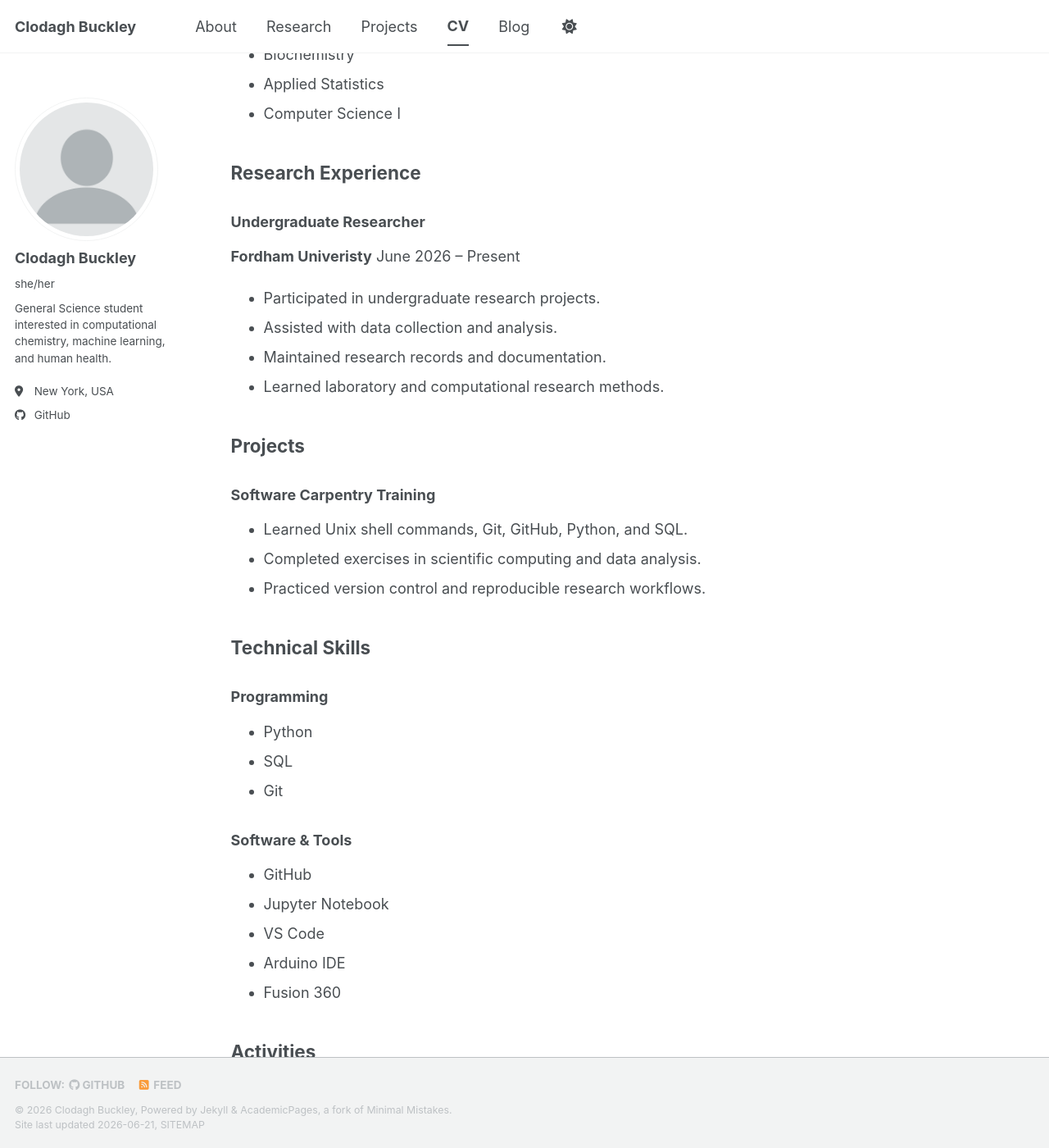
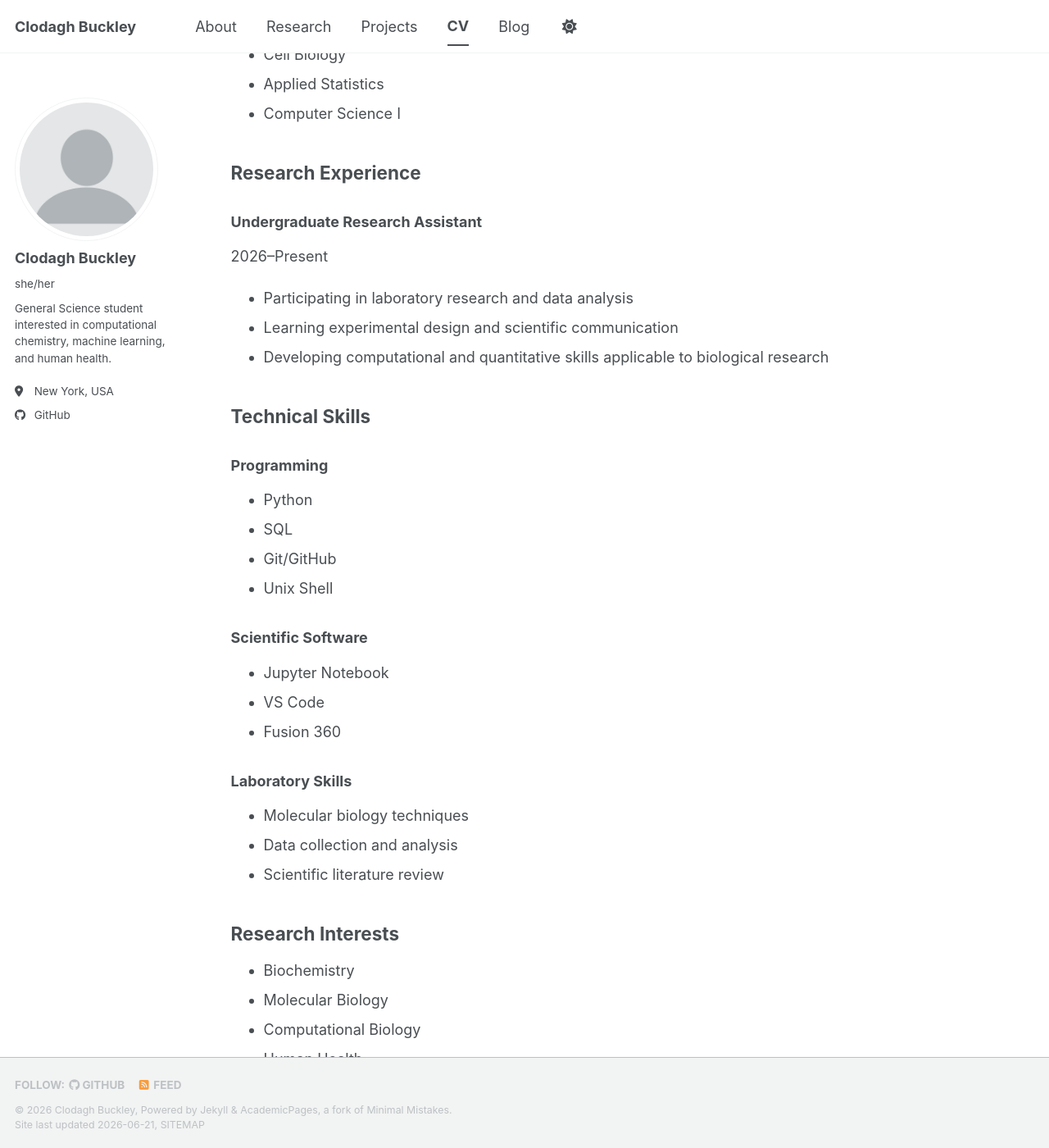
Before and after one commit to clodaghbuckley/clodaghbuckley.github.io, a Jekyll site: the page built from _pages/cv.md, in a window 1280 px wide and 1400 px high, scrolled down 599 px. Shown: the whole window at 82% size. Built offline with Jekyll 4.4.1, drawn with Linux system fonts in a browser that asks for light colours; a script bundle is joined from its source files by our own code; library files that are not in the unit come from our copies; some of the changed text lies outside the part shown.

Commit message:
Clean up CV page

```diff
--- a/_pages/cv.md
+++ b/_pages/cv.md
@@ -11,52 +11,37 @@ redirect_from:
 
 ---
 
-layout: archive
-title: "CV"
-permalink: /cv/
-author_profile: true
---------------------
-
 # Clodagh Buckley
 
 **Undergraduate General Science Student**
+
 GitHub: https://github.com/clodaghbuckley
 
 ## Education
 
-### [Fordham University]
+### Fordham University
 
 **B.S. in General Science**
-Expected Graduation: Spring 2027
+Expected Graduation: May 2027
 
-**Relevant Coursework**
+Relevant Coursework:
 
 * Genetics
 * Organic Chemistry I & II
+* Biochemistry
 * Cell Biology
-* Biochemistry
 * Applied Statistics
 * Computer Science I
 
 ## Research Experience
 
-### Undergraduate Researcher
+### Undergraduate Research Assistant
 
-**Fordham Univeristy**
-June 2026 – Present
+2026–Present
 
-* Participated in undergraduate research projects.
-* Assisted with data collection and analysis.
-* Maintained research records and documentation.
-* Learned laboratory and computational research methods.
-
-## Projects
-
-### Software Carpentry Training
-
-* Learned Unix shell commands, Git, GitHub, Python, and SQL.
-* Completed exercises in scientific computing and data analysis.
-* Practiced version control and reproducible research workflows.
+* Participating in laboratory research and data analysis
+* Learning experimental design and scientific communication
+* Developing computational and quantitative skills applicable to biological research
 
 ## Technical Skills
 
@@ -64,22 +49,25 @@ June 2026 – Present
 
 * Python
 * SQL
-* Git
+* Git/GitHub
+* Unix Shell
 
-### Software & Tools
+### Scientific Software
 
-* GitHub
 * Jupyter Notebook
 * VS Code
-* Arduino IDE
 * Fusion 360
 
-## Activities
+### Laboratory Skills
 
-* Undergraduate Research
-* STEM Student Organizations
-* Volunteer Activities
+* Molecular biology techniques
+* Data collection and analysis
+* Scientific literature review
 
-## Interests
+## Research Interests
 
-Biochemistry, Scientific Computing, Data Analysis
+* Biochemistry
+* Molecular Biology
+* Computational Biology
+* Human Health
+* Data Science Applications in Biology
```
